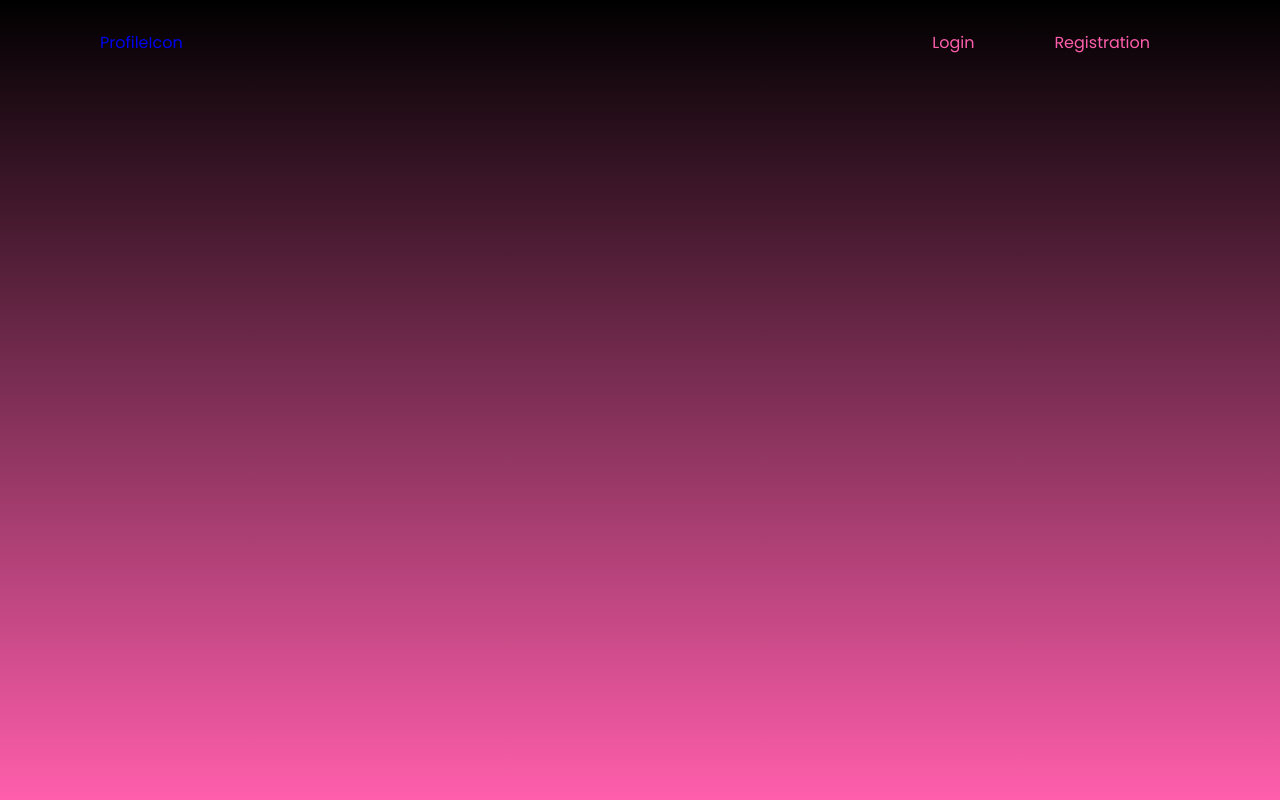
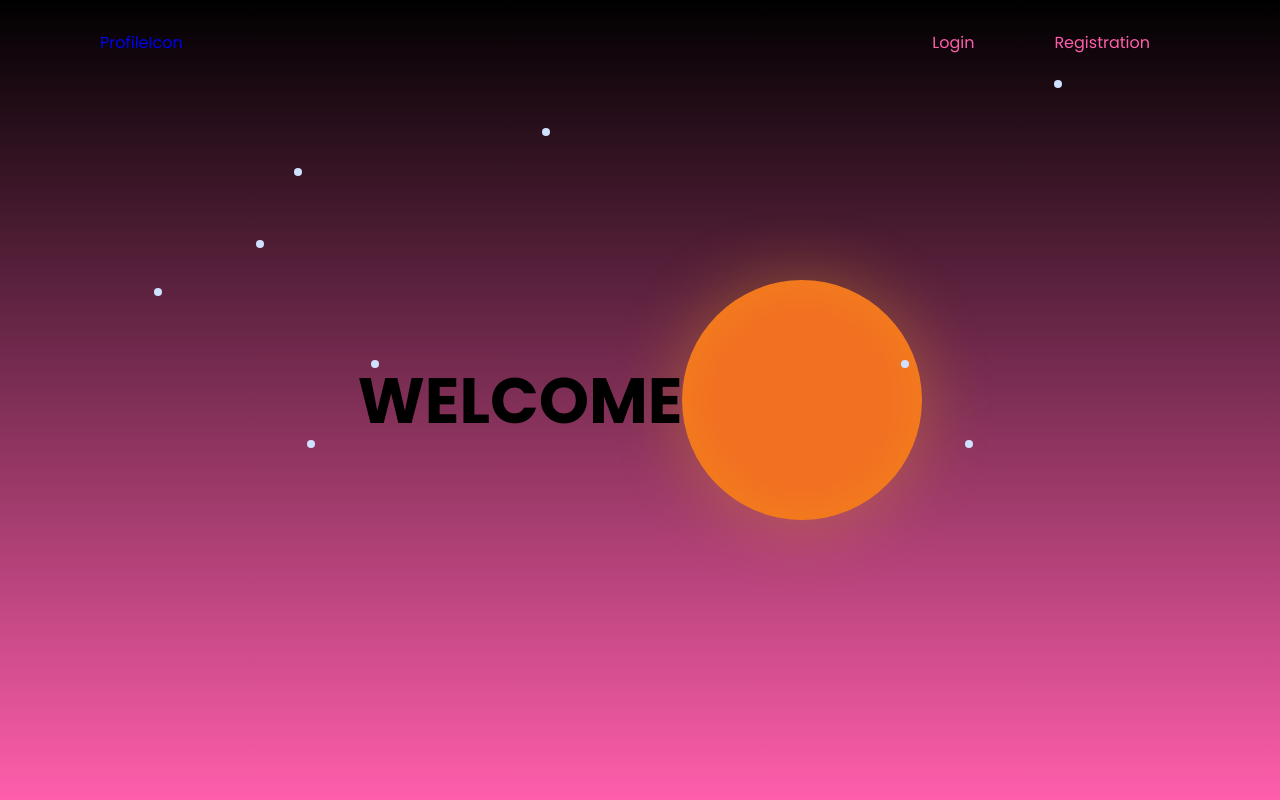
Before and after one commit to Verbal-Behavior/website, a React (Create React App) app: page / in a window 1280 px wide. Built offline with nearby package versions, Linux system fonts and the light colour scheme; no server answers; a web font is replaced by a local one.

Commit message:
Image and Welcome page CSS

```diff
--- a/src/Pages/CardFolderImage.module.css
+++ b/src/Pages/CardFolderImage.module.css
@@ -18,7 +18,7 @@
 .library {
     display: grid;
     grid-template-columns: repeat(8, 1fr);
-    grid-template-rows: repeat(6, 12vh);
+    grid-template-rows: repeat(3, 12vh);
     grid-gap: 15px;
 }
 
@@ -332,3 +332,7 @@ a:link {
     display: inline-block;
     text-align: center;
     }
+
+.div_center {
+    margin: auto;
+}
--- a/src/Pages/Image.js
+++ b/src/Pages/Image.js
@@ -38,15 +38,20 @@ function ImageUpload() {
 
       return (
         <body className = {ImageCSS.body}>
+          <div className= {ImageCSS.create}>
+      <h2 className= {ImageCSS.h2}>Images</h2>
+    </div>
         <div className = {ImageCSS.imageUpload}>
             <div className = {ImageCSS.library}>
                 {imageList.map((url) => {
                     return <img src = {url} className = {ImageCSS.images} />;
                     })}
             </div>
+            <div className = {ImageCSS.div_center}>
             <button className = {ImageCSS.button}><Link to="/Main">Home</Link></button>
             <input className = {ImageCSS.inputButton} type = "file" onChange = {(e) => {setImage(e.target.files[0])}}/>
             <button className = {ImageCSS.button} onClick = {upload} >Upload</button>
+            </div>
         </div>
         </body>
       );
--- a/src/Pages/Main.module.css
+++ b/src/Pages/Main.module.css
@@ -71,12 +71,12 @@ section
     overflow: hidden;
 }
 
-h1 {
+.h1 {
     position: relative;
     font-size: 4rem;
     color: black;
     text-transform: uppercase;
-    margin-top: -200%;
+    margin-top: 0%;
 }
 h1::before
 {
@@ -195,3 +195,77 @@ h2::before
     border:7px solid var(--bgc);
     transition: 0.5s;
 }
+
+.sun{
+    width: 15rem;
+    height: 15rem;
+    background: radial-gradient( #F17022 50%, #fcb100 200%);
+    border-radius: 50%;
+    bottom: 10%;
+    right: 45%;
+    box-shadow: 0px 0px 70px #ffb60d4f;
+}
+
+.star1,
+.star2,
+.star3,
+.star4,
+.star5,
+.star6,
+.star7,
+.star8,
+.star9
+{
+    position: absolute;
+    border-radius: 50%;
+    width: .5rem;
+    height: .5rem;
+    background-color: rgb(208, 224, 255);
+    animation: venus .1s ease 0s infinite normal forwards;
+
+}
+
+.star1{
+    top: 30%;
+    left: 20%;
+}
+
+.star2{
+    top: 36%;
+    left: 12%;
+}
+
+.star3{
+    top: 45%;
+    left: 29%;
+}
+
+.star4{
+    top: 21%;
+    left: 23%;
+}
+
+.star5{
+    top: 55%;
+    left: 24%;
+}
+
+.star6{
+    top: 10%;
+    right: 17%;
+}
+
+.star7{
+    top: 16%;
+    right: 57%;
+}
+
+.star8{
+    top: 45%;
+    right: 29%;
+}
+
+.star9{
+    top: 55%;
+    right: 24%;
+}
--- a/src/Pages/Welcome.js
+++ b/src/Pages/Welcome.js
@@ -24,9 +24,7 @@ function Welcome() {
             </ul>
         </header>
     <section className= {MainCSS.section}>
-        <h1 className= {MainCSS.h1} data-text="Welcome">Welcome</h1>
-        <div className= {MainCSS.planets} class="planets">
-            <div className= {MainCSS.venus} id="venus"></div>
+        <h1 className= {MainCSS.h1}>Welcome</h1>
             <div className= {MainCSS.star1} id="star1"></div>
            <div className= {MainCSS.star2} id="star2"></div>
            <div className= {MainCSS.star3} id="star3"></div>
@@ -36,13 +34,7 @@ function Welcome() {
            <div className= {MainCSS.star7} id="star7"></div>
            <div className= {MainCSS.star8} id="star8"></div>
            <div className= {MainCSS.star9} id="star9"></div>
-        </div>
         <div className= {MainCSS.sun} id="sun"></div>
-        <div className= {MainCSS.meteorcont}>
-           <div className= {MainCSS.meteorani}>
-           <div className= {MainCSS.meteor} id="meteor"></div>
-        </div>
-       </div>
     </section>
 </body>
     );
```
